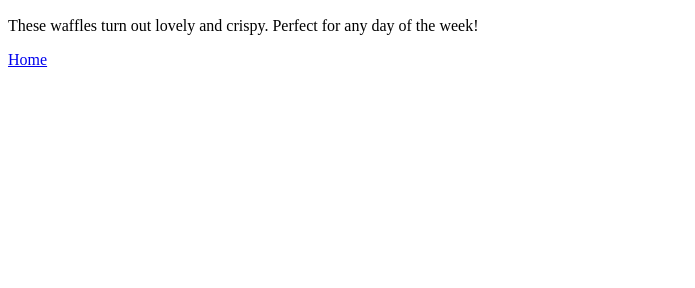
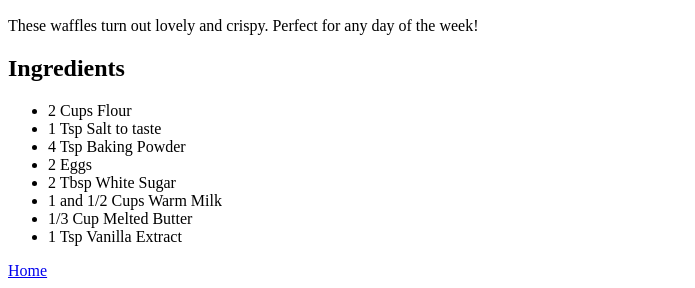
Before and after one commit to Larson-Herman/odin-recipes, a plain HTML site: page recipes/waffles.html in a window 1280 px wide. Shown: the part 608-896 px from the top of the page, without its empty margins (0-695 px from the left). Before the commit the page ends 800 px from the top, so only its background shows below. Drawn offline with Linux system fonts and the light colour scheme.

Commit message:
Add ingredient header and unordered list of ingredients

```diff
--- a/recipes/waffles.html
+++ b/recipes/waffles.html
@@ -13,6 +13,18 @@
     <h2>Description of Recipe</h2>
     <p>These waffles turn out lovely and crispy. Perfect for any day of the week!</p>
 
+    <h2>Ingredients</h2>
+    <ul>
+        <li>2 Cups Flour</li>
+        <li>1 Tsp Salt to taste</li>
+        <li>4 Tsp Baking Powder</li>
+        <li>2 Eggs</li>
+        <li>2 Tbsp White Sugar</li>
+        <li>1 and 1/2 Cups Warm Milk</li>
+        <li>1/3 Cup Melted Butter</li>
+        <li>1 Tsp Vanilla Extract</li>
+    </ul>
+
     <a href="../index.html">Home</a>
 </body>
 </html>
```
